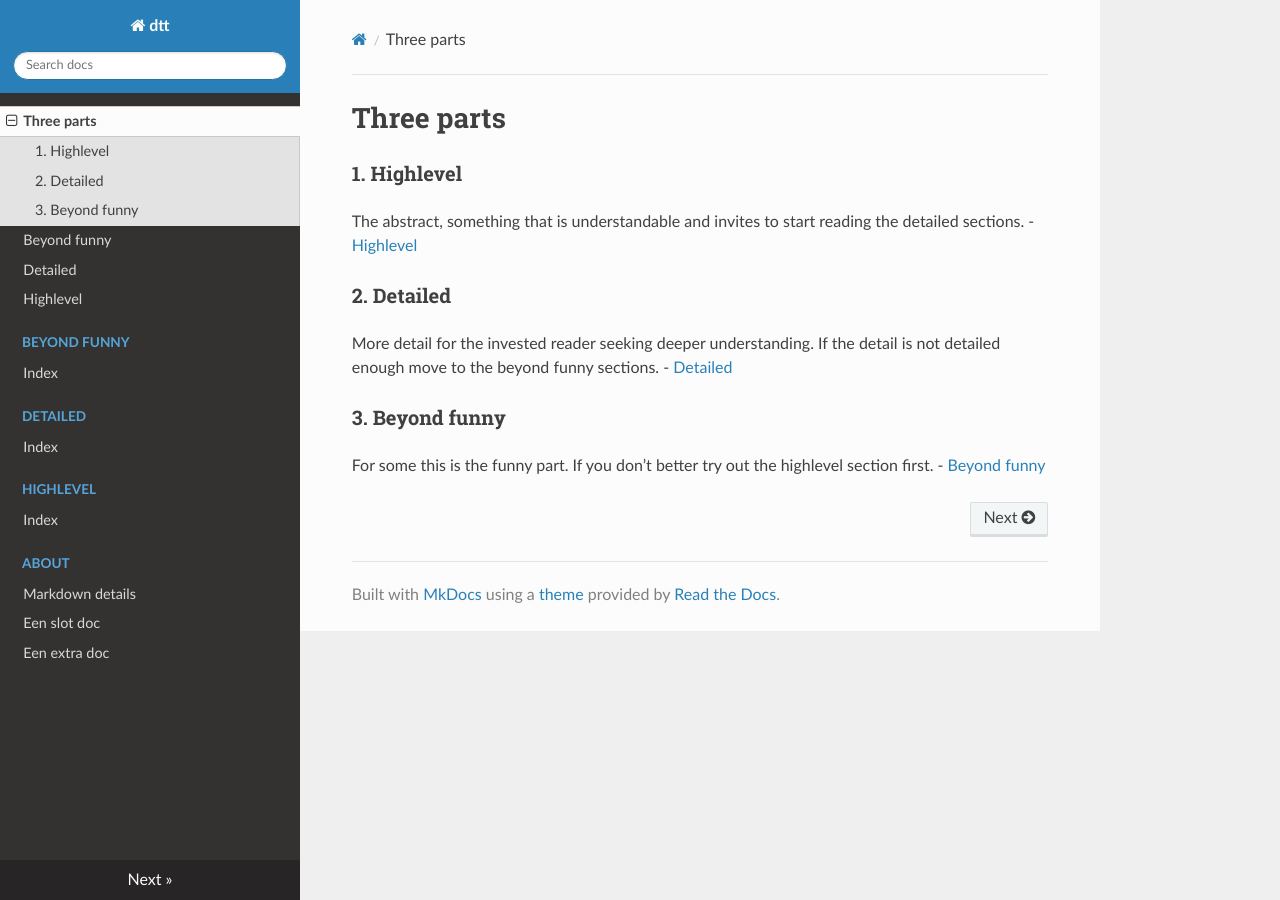
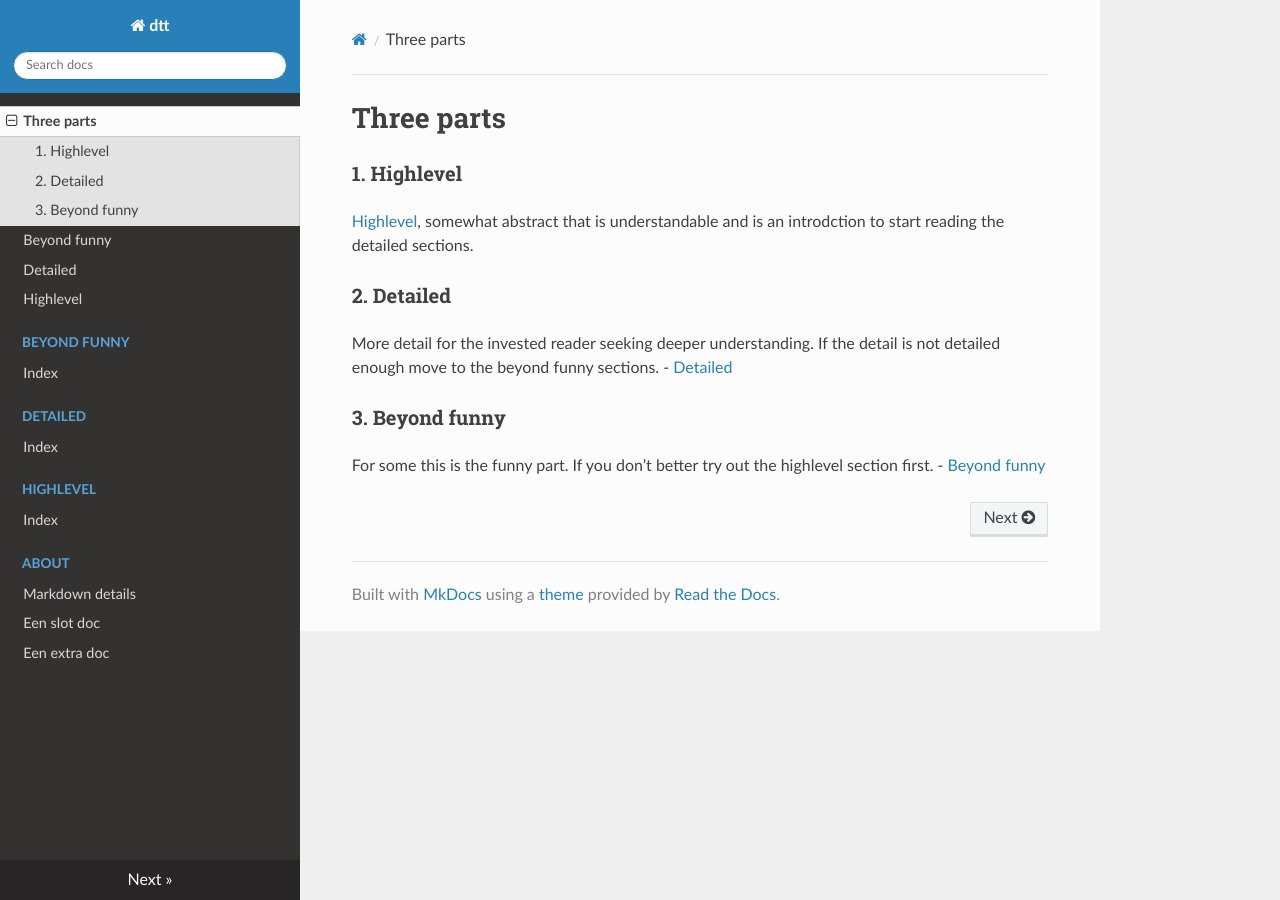
Before and after one commit to rienkdekok/dtt, an MkDocs documentation site: the page built from docs/index.md, in a window 1280 px wide. Built offline with MkDocs 1.6.1, drawn with Linux system fonts in a browser that asks for light colours; nearby versions of some CDN libraries; part of the change alters nothing that is shown.

Commit message:
docs/index.md updated from https://stackedit.io/

```diff
--- a/docs/index.md
+++ b/docs/index.md
@@ -1,7 +1,7 @@
 # Three parts
 
 ### 1.  Highlevel
-The abstract, something that is understandable and invites to start reading the detailed sections. - [Highlevel](Highlevel/index.md)
+[Highlevel](Highlevel/index.md), somewhat abstract that is understandable and is an introdction to start reading the detailed sections.
 
 ### 2. Detailed
 More detail for the invested reader seeking deeper understanding. If the detail is not detailed enough move to the beyond funny sections. - [Detailed](Detailed/index.md)
@@ -11,8 +11,8 @@ For some this is the funny part. If you don’t better try out the highlevel sec
 
 
 <!--stackedit_data:
-eyJoaXN0b3J5IjpbLTE1NzU1NzA4NDQsMTY2NTA5NTQ2Myw5OT
-IyNDc3MDcsLTE1MzU1Njk4NzEsLTE2MzY2ODQyODIsLTE2MTc0
-NjIxNDksLTc0MzAyMjQ1LDYwOTMyNjI2MSwtNzE5MjU1ODU0XX
-0=
+eyJoaXN0b3J5IjpbMTg4NDYyODc0MCwxNjY1MDk1NDYzLDk5Mj
+I0NzcwNywtMTUzNTU2OTg3MSwtMTYzNjY4NDI4MiwtMTYxNzQ2
+MjE0OSwtNzQzMDIyNDUsNjA5MzI2MjYxLC03MTkyNTU4NTRdfQ
+==
 -->
```
